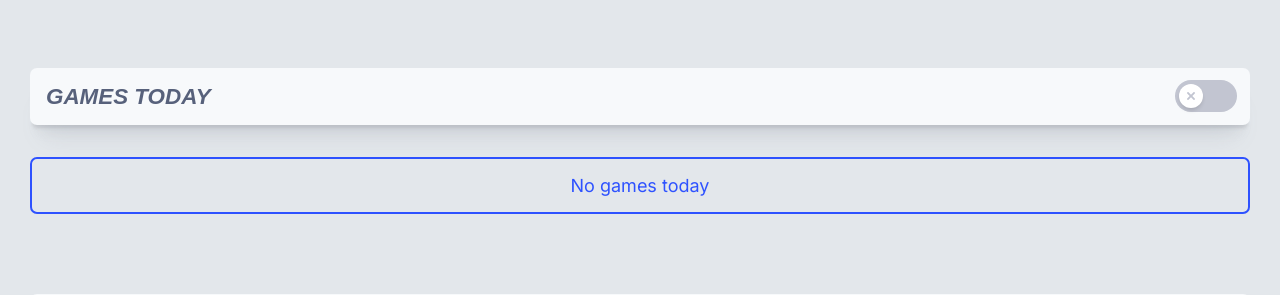
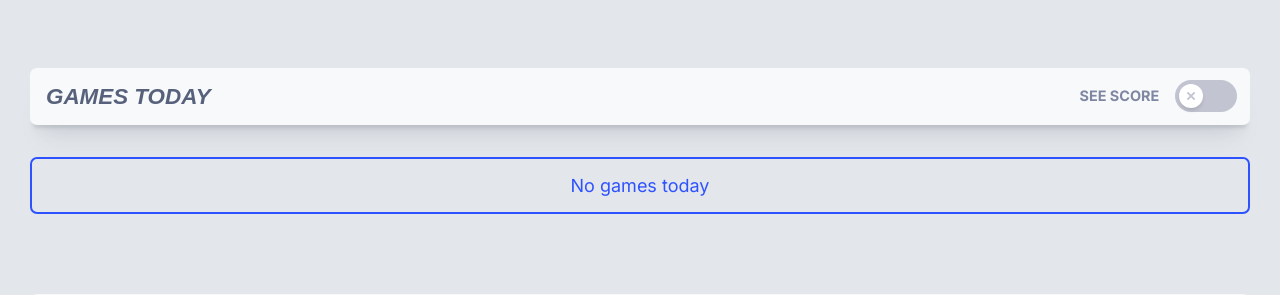
Before and after one commit to emilanderss0n/nhlplay, a PHP site: page / in a window 1280 px wide. Shown: the part 72-367 px from the top of the page. Run offline with PHP 8.4, Linux system fonts and the light colour scheme; data that the repository does not hold is empty; some libraries are stand-ins or nearby versions; some web fonts are replaced.

Commit message:
Tweaks to switch toggle on frontpage

```diff
--- a/assets/css/global.css
+++ b/assets/css/global.css
@@ -197,6 +197,14 @@
     background-color: rgb(0 0 0 / 70%);
   }
 
+  .see-score-check p {
+    font-size: 0.9rem;
+    color: var(--medium-contrast-color);
+    font-weight: 700;
+    text-transform: uppercase;
+    line-height: 1;
+}
+
   .headshot {
     width: 200px;
     height: 200px;
--- a/index.php
+++ b/index.php
@@ -45,7 +45,8 @@ if (!is_dir($cacheDir)) {
         </div>
         <div class="component-header">
             <h3 class="title">Games Today</h3>
-            <div class="see-score-check">
+            <div class="see-score-check flex-default">
+                <p>See Score</p>
                 <label class="switch">
                     <input type="checkbox">
                     <div class="slider">
```
